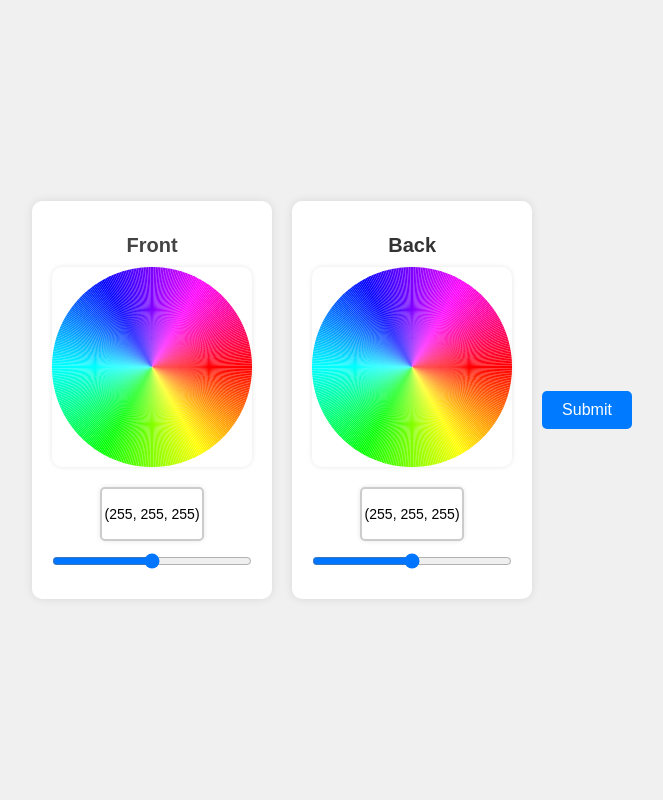
After one commit to Nishantrde/genqr, a Django app: page /custom in a window 1280 px wide. The commit adds this page. Shown: the whole page, without its empty margins (313-976 px from the left). Run offline with Django 4.2, Linux system fonts and the light colour scheme.

Commit message:
Initial Commit

```diff
--- a/mainapp/models.py
+++ b/mainapp/models.py
@@ -5,6 +5,7 @@ import uuid
 
 class Qrcodes(models.Model):
     qr = CloudinaryField("qr", null=True, blank=True)
+    logo = CloudinaryField("logo", null=True, blank=True)
     uuid = models.UUIDField(default=uuid.uuid4, editable=False)
     site = models.CharField(null=True, blank=True)
     def __str__(self):
--- /dev/null
+++ b/mainapp/templates/custom.html
@@ -0,0 +1,212 @@
+<!DOCTYPE html>
+<html lang="en">
+<head>
+    <meta charset="UTF-8">
+    <meta name="viewport" content="width=device-width, initial-scale=1.0">
+    <title>Dual Color Wheel</title>
+    <style>
+        body {
+            display: flex;
+            justify-content: center;
+            align-items: center;
+            height: 100vh;
+            margin: 0;
+            background-color: #f0f0f0;
+            font-family: Arial, sans-serif;
+        }
+
+        .container {
+            display: flex;
+            flex-direction: column;
+            align-items: center;
+            margin: 0 10px;
+            background-color: #fff;
+            padding: 20px;
+            border-radius: 10px;
+            box-shadow: 0 0 10px rgba(0, 0, 0, 0.1);
+        }
+
+        h1 {
+            margin-bottom: 10px;
+            font-size: 20px;
+            color: #333;
+        }
+
+        canvas {
+            margin-bottom: 20px;
+            border-radius: 10px;
+            box-shadow: 0 0 5px rgba(0, 0, 0, 0.1);
+        }
+
+        .colorDisplay {
+            width: 100px;
+            height: 50px;
+            border: 2px solid #ccc;
+            background-color: #fff;
+            display: flex;
+            justify-content: center;
+            align-items: center;
+            font-size: 14px;
+            margin-bottom: 10px;
+            border-radius: 5px;
+            box-shadow: 0 0 5px rgba(0, 0, 0, 0.1);
+        }
+
+        .brightnessPanel {
+            width: 100%;
+            margin-bottom: 10px;
+        }
+
+        /* Ensure text is readable on light and dark backgrounds */
+        .colorDisplay.dark {
+            color: #fff; /* Text color for dark background */
+        }
+
+        .colorDisplay.light {
+            color: #000; /* Text color for light background */
+        }
+
+        /* Adjust text color for "Front" container */
+        .frontText {
+            color: #444; /* Darker text color for better visibility */
+        }
+
+        /* Container styling for side-by-side layout */
+        .container-group {
+            display: flex;
+        }
+
+        /* Form styling */
+        form {
+            display: flex;
+            flex-direction: column;
+            align-items: center;
+            margin-top: 20px;
+        }
+
+        input[type="submit"] {
+            padding: 10px 20px;
+            font-size: 16px;
+            background-color: #007bff;
+            color: #fff;
+            border: none;
+            border-radius: 5px;
+            cursor: pointer;
+            transition: background-color 0.3s ease;
+        }
+
+        input[type="submit"]:hover {
+            background-color: #0056b3;
+        }
+    </style>
+</head>
+<body>
+    <div class="container-group">
+        <div class="container">
+            <h1 class="frontText">Front</h1>
+            <canvas id="colorWheel1" width="200" height="200"></canvas>
+            <div id="colorDisplay1" class="colorDisplay light">(255, 255, 255)</div>
+            <input id="brightness1" class="brightnessPanel" type="range" min="0" max="100" value="50">
+        </div>
+        <div class="container">
+            <h1>Back</h1>
+            <canvas id="colorWheel2" width="200" height="200"></canvas>
+            <div id="colorDisplay2" class="colorDisplay light">(255, 255, 255)</div>
+            <input id="brightness2" class="brightnessPanel" type="range" min="0" max="100" value="50">
+        </div>
+    </div>
+
+    <!-- Form for submitting color wheel data -->
+    <form action="custom" method="post">
+        {% csrf_token %}
+        <input type="hidden" id="color1" name="front" value="(255, 255, 255)">
+        <input type="hidden" id="color2" name="back" value="(255, 255, 255)">
+        <input type="submit" value="Submit">
+    </form>
+
+    <script>
+        function setupColorWheel(canvasId, colorDisplayId, brightnessId) {
+            const canvas = document.getElementById(canvasId);
+            const ctx = canvas.getContext('2d');
+            const radius = canvas.width / 2;
+            const brightnessInput = document.getElementById(brightnessId);
+            const colorDisplay = document.getElementById(colorDisplayId);
+
+            function drawColorWheel() {
+                for (let angle = 0; angle < 360; angle += 1) {
+                    const startAngle = (angle * Math.PI) / 180;
+                    const endAngle = ((angle + 1) * Math.PI) / 180;
+                    ctx.beginPath();
+                    ctx.moveTo(radius, radius);
+                    ctx.arc(radius, radius, radius, startAngle, endAngle, false);
+                    ctx.closePath();
+                    ctx.fillStyle = `hsl(${angle}, 100%, ${brightnessInput.value}%)`;
+                    ctx.fill();
+                }
+            }
+
+            function hslToRgb(h, s, l) {
+                let r, g, b;
+
+                if (s === 0) {
+                    r = g = b = l; // achromatic
+                } else {
+                    const hue2rgb = (p, q, t) => {
+                        if (t < 0) t += 1;
+                        if (t > 1) t -= 1;
+                        if (t < 1 / 6) return p + (q - p) * 6 * t;
+                        if (t < 1 / 2) return q;
+                        if (t < 2 / 3) return p + (q - p) * (2 / 3 - t) * 6;
+                        return p;
+                    };
+
+                    const q = l < 0.5 ? l * (1 + s) : l + s - l * s;
+                    const p = 2 * l - q;
+                    r = hue2rgb(p, q, h + 1 / 3);
+                    g = hue2rgb(p, q, h);
+                    b = hue2rgb(p, q, h - 1 / 3);
+                }
+
+                return [Math.round(r * 255), Math.round(g * 255), Math.round(b * 255)];
+            }
+
+            drawColorWheel();
+
+            canvas.addEventListener('click', (e) => {
+                const rect = canvas.getBoundingClientRect();
+                const x = e.clientX - rect.left - radius;
+                const y = e.clientY - rect.top - radius;
+                const angle = (Math.atan2(y, x) * 180 / Math.PI + 360) % 360;
+                const color = `hsl(${angle}, 100%, ${brightnessInput.value}%)`;
+                colorDisplay.style.backgroundColor = color;
+                const [r, g, b] = hslToRgb(angle / 360, 1, brightnessInput.value / 100);
+                colorDisplay.textContent = `(${r}, ${g}, ${b})`;
+
+                // Set the hidden input value for color data submission
+                if (canvasId === 'colorWheel1') {
+                    document.getElementById('color1').value = `(${r}, ${g}, ${b})`;
+                } else if (canvasId === 'colorWheel2') {
+                    document.getElementById('color2').value = `(${r}, ${g}, ${b})`;
+                }
+
+                // Determine if the background is light or dark and adjust text color accordingly
+                const lightness = (r * 0.299 + g * 0.587 + b * 0.114) / 255;
+                if (lightness > 0.5) {
+                    colorDisplay.classList.remove('dark');
+                    colorDisplay.classList.add('light');
+                } else {
+                    colorDisplay.classList.remove('light');
+                    colorDisplay.classList.add('dark');
+                }
+            });
+
+            brightnessInput.addEventListener('input', () => {
+                drawColorWheel();
+            });
+        }
+
+        setupColorWheel('colorWheel1', 'colorDisplay1', 'brightness1');
+        setupColorWheel('colorWheel2', 'colorDisplay2', 'brightness2');
+    </script>
+</body>
+</html>
--- a/mainapp/templates/index.html
+++ b/mainapp/templates/index.html
@@ -64,8 +64,7 @@
             {% csrf_token %}
             <input type="text" name="site" placeholder="Enter URL">
             <button type="submit">Generate QR Code</button><br><br>
-            <button type="button" onclick="toggleMode()">Normal Mode</button>
-            <button type="button" onclick="toggleMode()">Custom Mode</button>
+            <button type="button" onclick="toggleMode()">Custom QR Code</button>
         </form>
 
         {% if photo %}
--- a/mainapp/urls.py
+++ b/mainapp/urls.py
@@ -3,6 +3,7 @@ from .views import *
 
 urlpatterns = [
     path("", index),
+    path("custom", custom),
     path('visit/<uuid:uuid>', visit, name='show_data'),
 
 ]
--- a/mainapp/views.py
+++ b/mainapp/views.py
@@ -21,3 +21,8 @@ def visit(request, uuid):
     site = Qrcodes.objects.get(uuid=uuid)
     print(site.site)
     return redirect(site.site)
+
+def custom(request):
+    if request.method == "POST":
+        print(request.POST.get("front"))
+    return render(request, "custom.html")
```
Also changed, not shown: mainapp/migrations/0002_qrcodes_logo.py (added).
